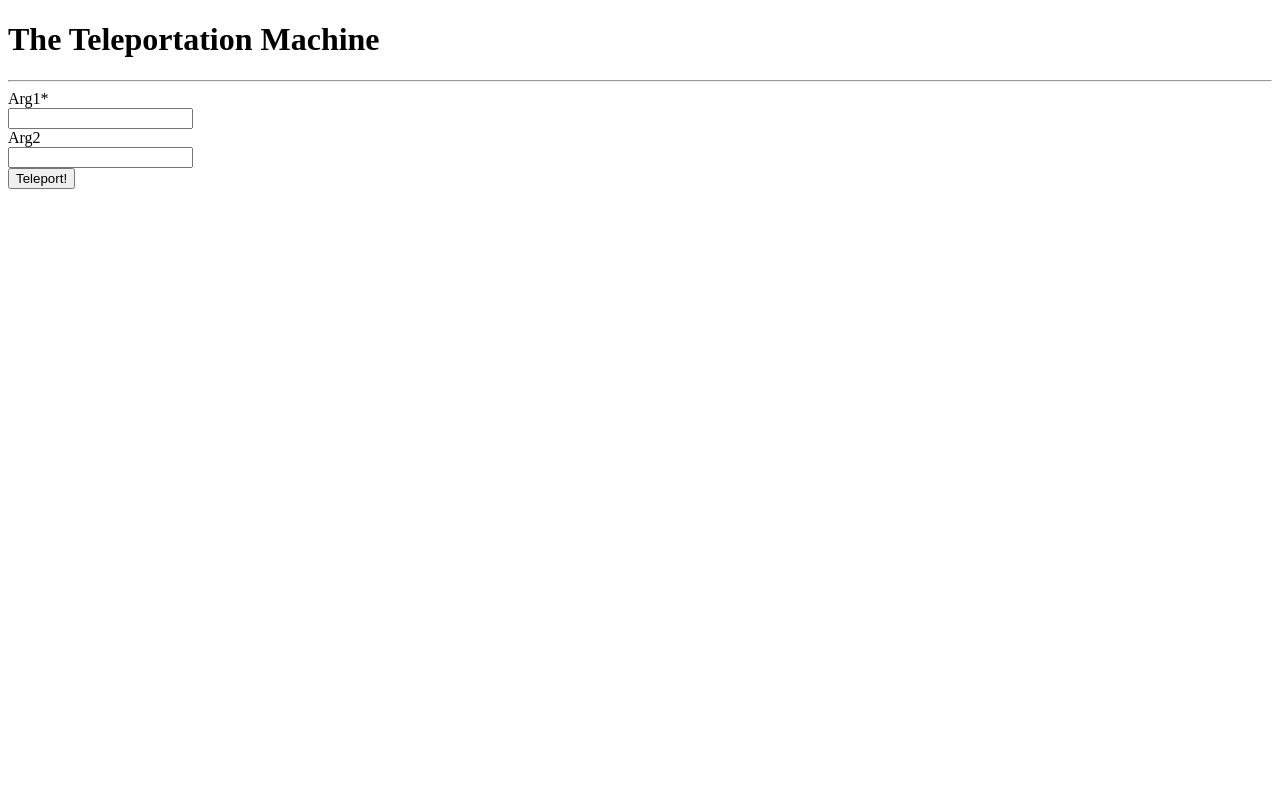
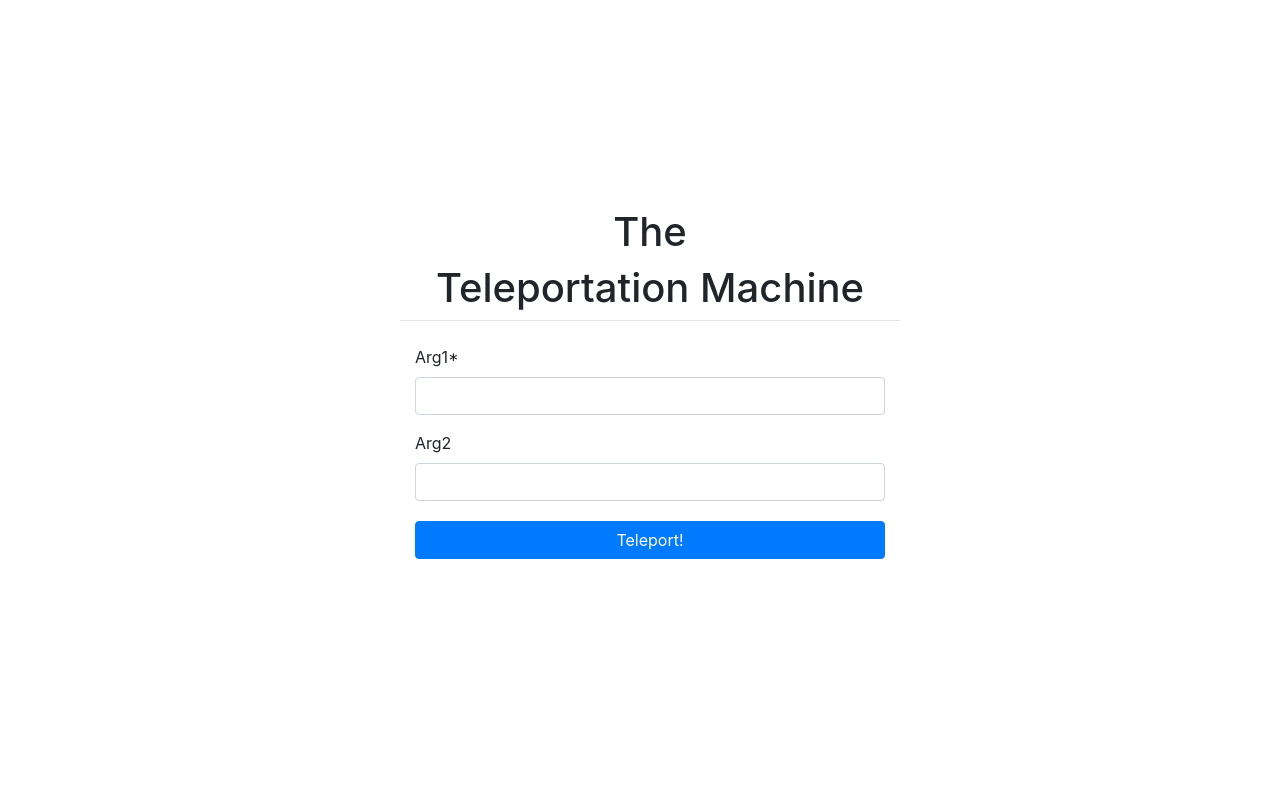
Before and after one commit to Blakeinstein/MCBE-Tpmachine, a Django app: page /tp/ in a window 1280 px wide. Run offline with Django 3.2, Linux system fonts and the light colour scheme; some libraries are stand-ins or nearby versions.

Commit message:
Beautify

```diff
--- a/tp/templates/form.html
+++ b/tp/templates/form.html
@@ -5,20 +5,46 @@
     <meta name="viewport" content="width=device-width, initial-scale=1.0">
     <meta http-equiv="X-UA-Compatible" content="ie=edge">
     <title>Teleportation Machine</title>
-    <script src="https://stackpath.bootstrapcdn.com/bootstrap/4.4.1/js/bootstrap.min.js" integrity="sha384-wfSDF2E50Y2D1uUdj0O3uMBJnjuUD4Ih7YwaYd1iqfktj0Uod8GCExl3Og8ifwB6" crossorigin="anonymous"></script>
+    <link rel="stylesheet" href="https://stackpath.bootstrapcdn.com/bootstrap/4.4.1/css/bootstrap.min.css" integrity="sha384-Vkoo8x4CGsO3+Hhxv8T/Q5PaXtkKtu6ug5TOeNV6gBiFeWPGFN9MuhOf23Q9Ifjh" crossorigin="anonymous">
+    <style>
+        html,body {
+            height: 100%
+        }
+        .Absolute-Center {
+            margin: auto;
+            position: absolute;
+            top: 0; left: 0; bottom: 0; right: 0;
+        }
+        .Absolute-Center.is-Responsive {
+            width: 50%;
+            height: 50%;
+            min-width: 300px;
+            max-width: 600px;
+            padding: 0px 40px 40px 60px;
+        }
+        #Title{
+            margin: auto;
+            margin-bottom: 10px;
+        }
+    </style>
 </head>
 <body>
     {% load crispy_forms_tags %}
     <div class="container">
-        <div class="row justify-content-center">
-            <div class="col-8">
-                <h1 class="mt-2">The Teleportation Machine</h1>
-                <hr class="mt-0 mb-4">
-                <form method="post" novalidate>
-                    {% csrf_token %}
-                    {{ form|crispy }}
-                    <button type='submit' class="btn btn-primary">Teleport!</button>
-                </form>
+        <div class="row ">
+            <div class="Absolute-Center is-Responsive">
+                <div id="Title">
+                    <h1 class="mt-2 text-center">The</h1>
+                    <h1 class="mt-2 text-center">Teleportation Machine</h1>
+                    <hr class="mt-0 mb-4">
+                </div>
+                <div class="col-sm-12  col-10 col-md-offset-1">
+                    <form method="post" novalidate>
+                        {% csrf_token %}
+                        {{ form|crispy }}
+                        <button type='submit' class="btn btn-primary btn-block" style="margin-bottom: 10px;margin-top: 20px;">Teleport!</button>
+                    </form>
+                </div>
             </div>
         </div>
     </div>
```
